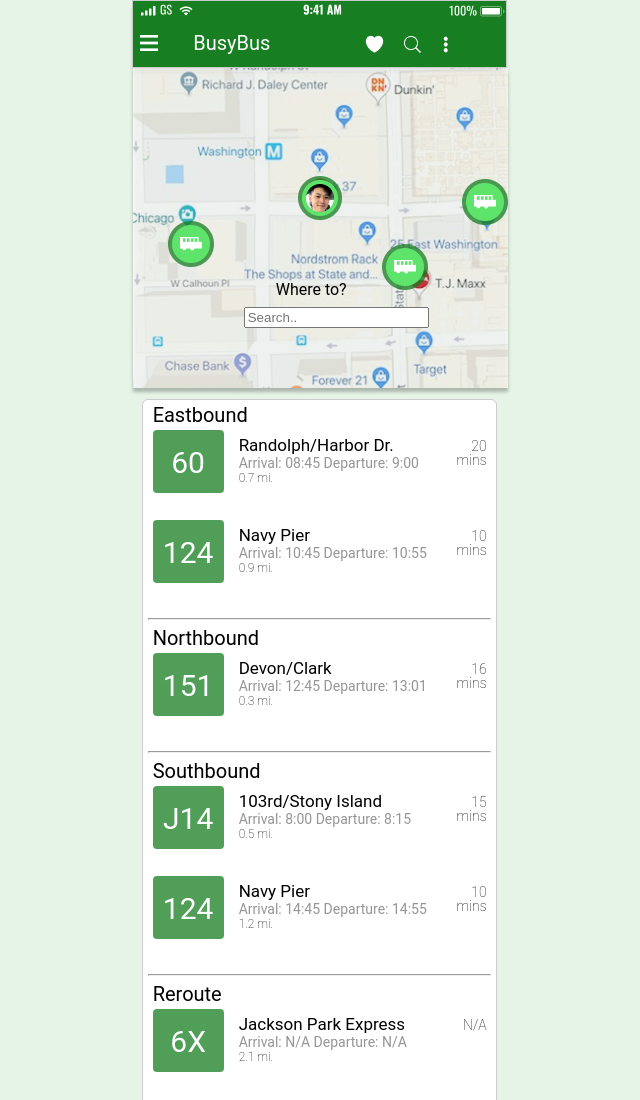
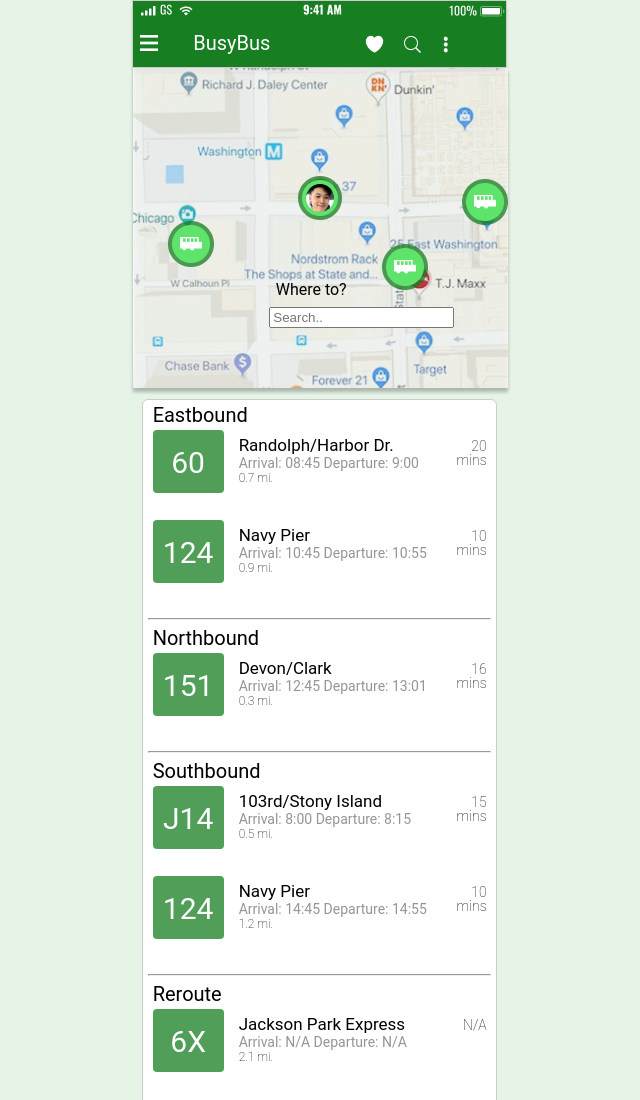
Before and after one commit to tjmoua19/Fundamental-Challenge, a plain HTML site: page index.html in a window 1280 px wide. Shown: the top 1100 px of the page, without its empty margins (324-964 px from the left). Drawn offline with Linux system fonts and the light colour scheme.

Commit message:
Update style.css

```diff
--- a/css/style.css
+++ b/css/style.css
@@ -68,7 +68,7 @@ body{
 form{
 	position: absolute;
 	margin-top: 24%;
-	margin-left: 9%;
+	margin-left: 11%;
 }
 
 
```
